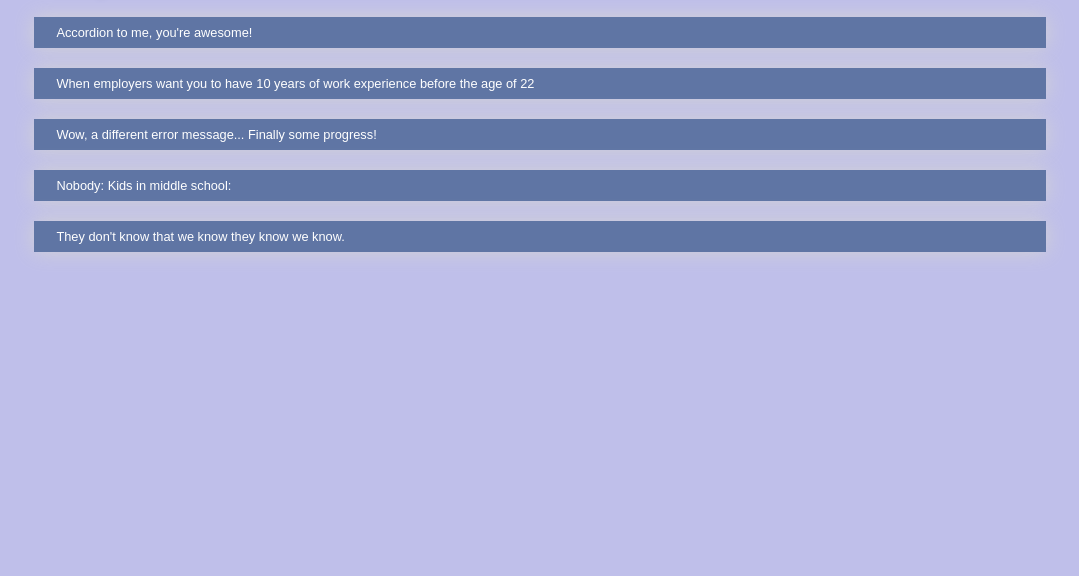
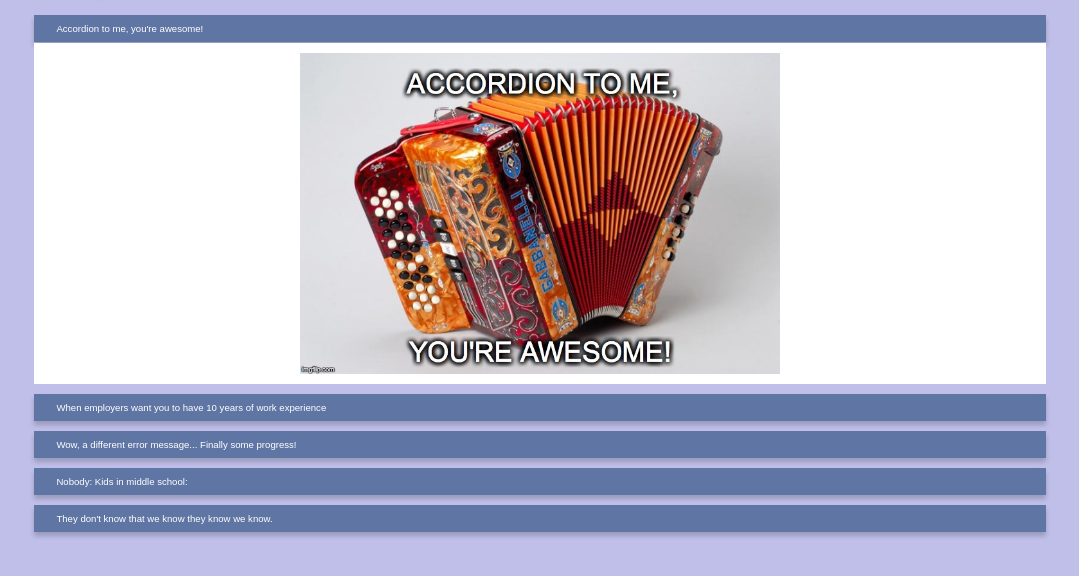
Before and after one commit to annabarnv/cssBayan, a plain HTML site: page index.html in a window 1280 px wide. Shown: the part 42-618 px from the top of the page, without its empty margins (100-1179 px from the left). Drawn offline with Linux system fonts and the light colour scheme.

Commit message:
feat: set first input default state (Sun, Mar 12, 2023 10:11:49 PM)

```diff
--- a/index.html
+++ b/index.html
@@ -14,13 +14,13 @@
       <p class="title">CSS Bayan</p>
     </section>
     <div id="myaccordion">
-      <input type="checkbox" id="accordion1" class="hidecontent"/>
+      <input type="checkbox" id="accordion1" class="hidecontent" checked/>
       <label for="accordion1">Accordion to me, you're awesome!</label>
       <div class="content hidecontent">
         <img class="meme-img" src="./first-meme.jpg" alt="first-meme">
       </div>
       <input type="checkbox" id="accordion2" class="hidecontent"/>
-      <label for="accordion2">When employers want you to have 10 years of work experience before the age of 22</label>
+      <label for="accordion2">When employers want you to have 10 years of work experience</label>
       <div class="content hidecontent">
         <img class="meme-img" src="./second-meme.png" alt="second-meme">
       </div>
--- a/style.css
+++ b/style.css
@@ -24,34 +24,35 @@ body {
 }
 
 #myaccordion label {
-  box-shadow:0 0 20px #d4d4d4;
+  box-shadow: 0 4px 5px rgba(0, 0, 0, 0.2);
   display: block;
   padding: 8px 22px;
-  margin: 20px 0px 1px 0px;
+  margin: 10px 0px 1px 0px;
   cursor: pointer;
   background: #5f75a4;
   color: #FFF;
   transition: ease .5s;
-  font-size: 0.8rem;
+  font-size: 0.6rem;
 }
 #myaccordion label:hover {
-  background: #5f75ff;
+  /* background: #5f75ff; */
+  background: #e78d31;
 }
 
 .content {
-  box-shadow:0 0 20px #d4d4d4;
   background: #ffff;
   padding: 10px 25px;
-  border: 1px solid #d4d4d4;
   margin: -1 0 0 0;
+  cursor: pointer;
+  transition: ease .5s;
 }
 
 #myaccordion input:checked + label + .content {
   display: block;
-  webkit-animation: fadeIn 0.5s ease-out;
-  -moz-animation: fadeIn 0.5s ease-out;
-  -o-animation: fadeIn 0.5s ease-out;
-  animation: fadeIn 0.5s ease-out;
+  webkit-animation: fadeIn 1s cubic-bezier(0.55, 0.06, 0.68, 0.19);
+  -moz-animation: fadeIn 1s cubic-bezier(0.55, 0.06, 0.68, 0.19);
+  -o-animation: fadeIn 1s cubic-bezier(0.55, 0.06, 0.68, 0.19);
+  animation: fadeIn 1s cubic-bezier(0.55, 0.06, 0.68, 0.19);
 }
 @-webkit-keyframes fadeIn {
   0% {
```
